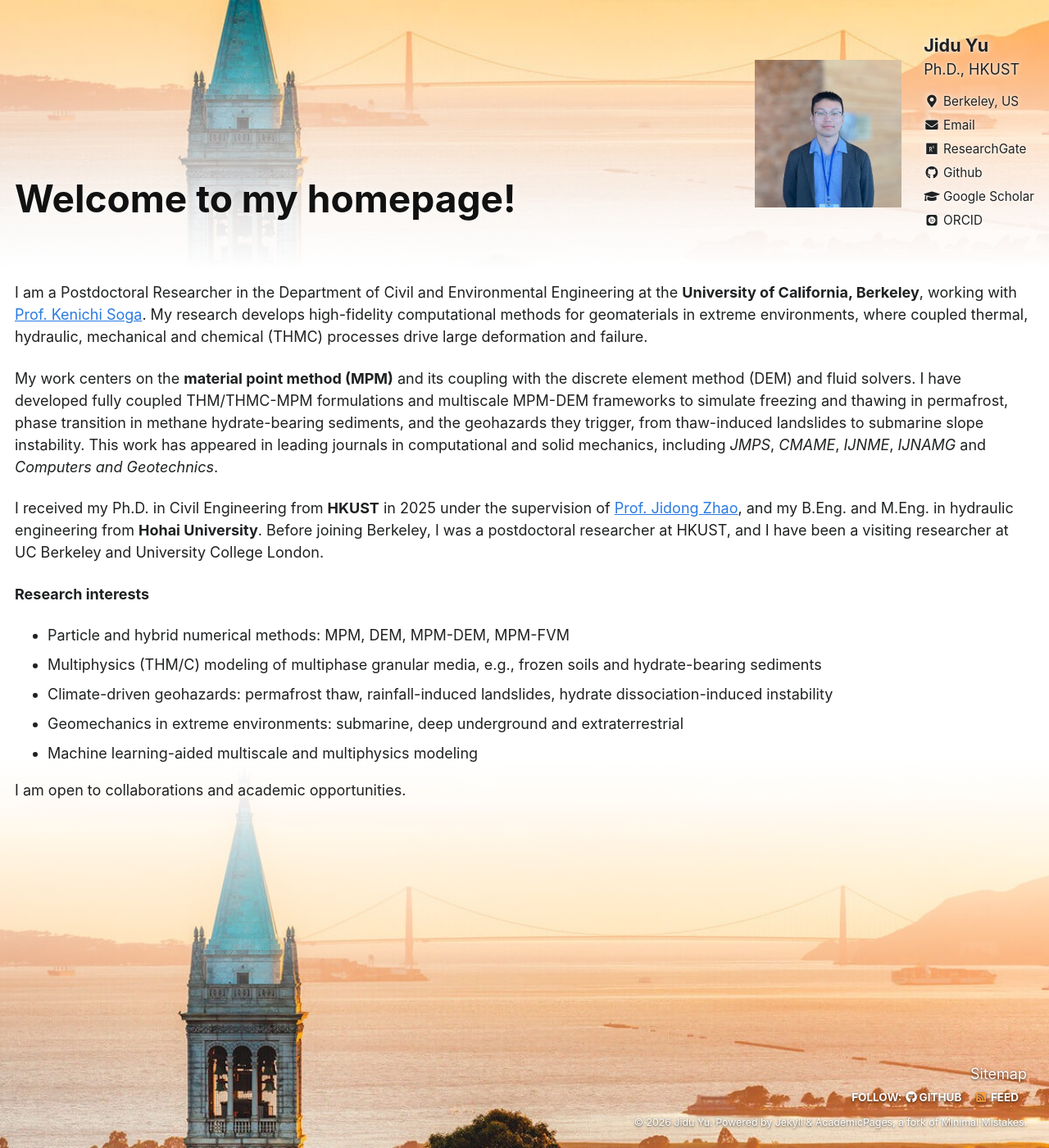
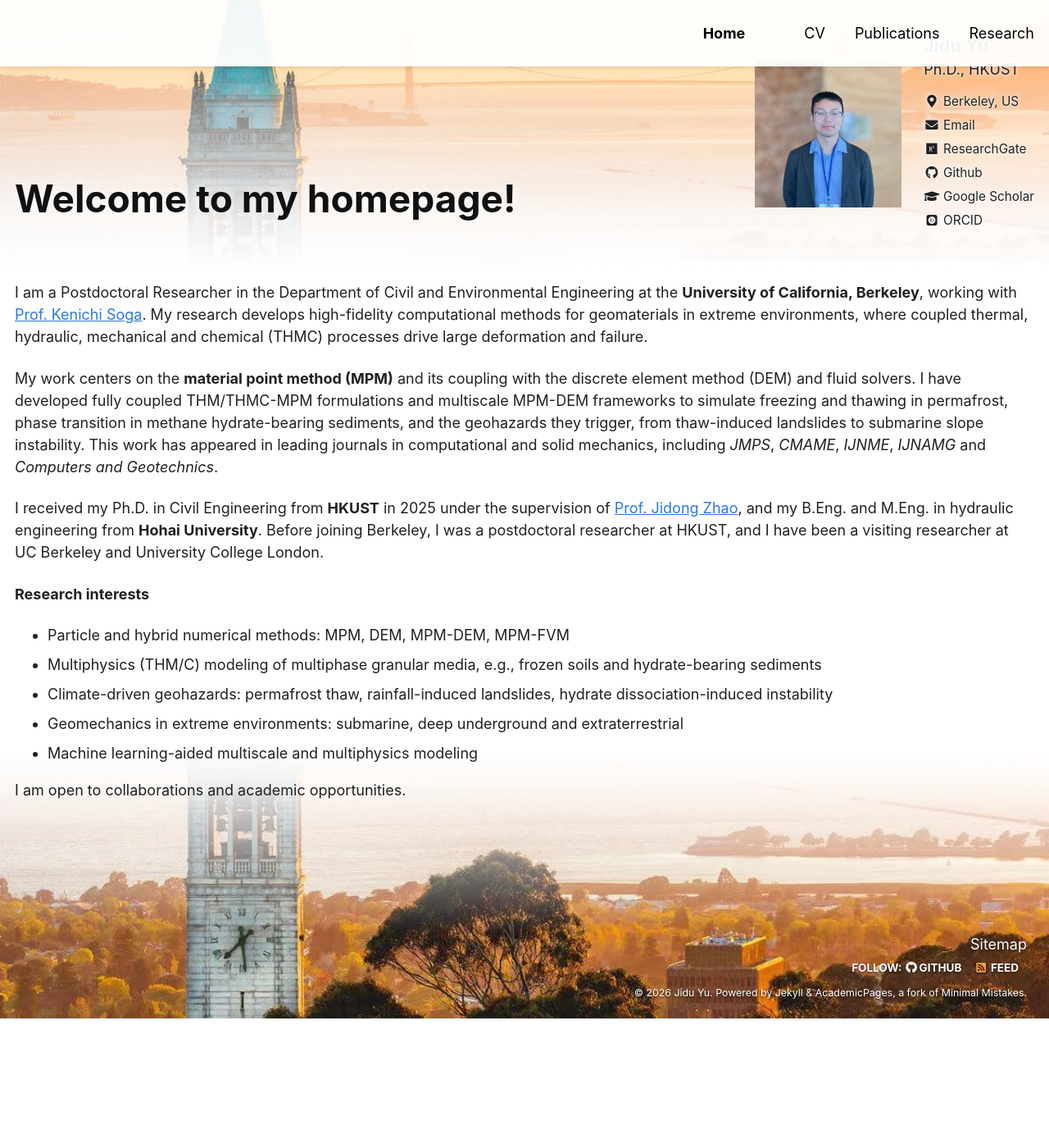
Before and after one commit to yujidu/yujidu.github.io, a Jekyll site: the page built from _pages/aboutme.md, in a window 1280 px wide and 1400 px high, scrolled down 145 px. Shown: the whole window at 82% size. Built offline with Jekyll 4.4.1, drawn with Linux system fonts in a browser that asks for light colours; some web fonts are replaced; after the commit the page ends 1387 px from its top, so only the background shows below that.

Commit message:
New footer photo; top bar fixed while scrolling
Co-Authored-By: Claude Opus 5.5 <noreply@anthropic.com>
Claude-Session: https://claude.ai/code/session_01CtadbDehUMWbEMdjGRSUo3

```diff
--- a/_layouts/default.html
+++ b/_layouts/default.html
@@ -24,12 +24,21 @@ layout: compress
         {% include footer.html %}
       </footer>
       <div class="footer-hero" aria-hidden="true">
-        <img class="footer-hero__image" src="{{ '/images/berkeley.jpg' | relative_url }}" alt="" loading="lazy">
+        <img class="footer-hero__image" src="{{ '/images/berkeley-footer.jpg' | relative_url }}" alt="" loading="lazy">
         <div class="footer-hero__fade"></div>
       </div>
     </div>
 
     {% include scripts.html %}
+    <script>
+      /* top bar: transparent over the banner, solid once the page scrolls */
+      (function () {
+        var bar = document.querySelector('.masthead');
+        function update() { bar.classList.toggle('is-scrolled', window.scrollY > 10); }
+        window.addEventListener('scroll', update, { passive: true });
+        update();
+      })();
+    </script>
 
   </body>
 </html>
--- a/_sass/_home.scss
+++ b/_sass/_home.scss
@@ -2,12 +2,33 @@
    HOMEPAGE: full-width banner and condensed sections
    ========================================================================== */
 
-/* Top bar sits on top of the banner on the homepage */
-.has-hero .masthead {
-  position: absolute;
+/* Top bar stays fixed at the top while the page scrolls (all pages) */
+.masthead {
+  position: fixed;
   top: 0;
   left: 0;
   right: 0;
+  z-index: 30;
+  transition: background-color 0.25s, box-shadow 0.25s;
+}
+
+body:not(.has-hero) {
+  padding-top: 4em;  /* room for the fixed bar on pages without a banner */
+}
+
+/* Once scrolled, give the bar a solid background so text stays readable */
+.masthead.is-scrolled,
+.has-hero .masthead.is-scrolled {
+  background: rgba(255, 255, 255, 0.95);
+  box-shadow: 0 1px 6px rgba(0, 0, 0, 0.12);
+
+  .greedy-nav {
+    background: transparent;
+  }
+}
+
+/* On banner pages the bar starts transparent, on top of the photo */
+.has-hero .masthead {
   background: transparent;
   border-bottom: none;
 
```
Also changed, not shown: images/berkeley-footer.jpg (added).
